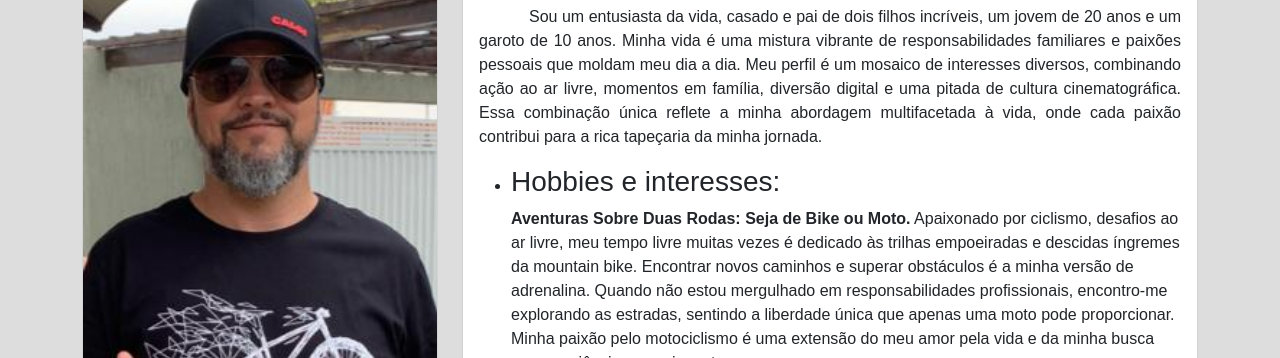
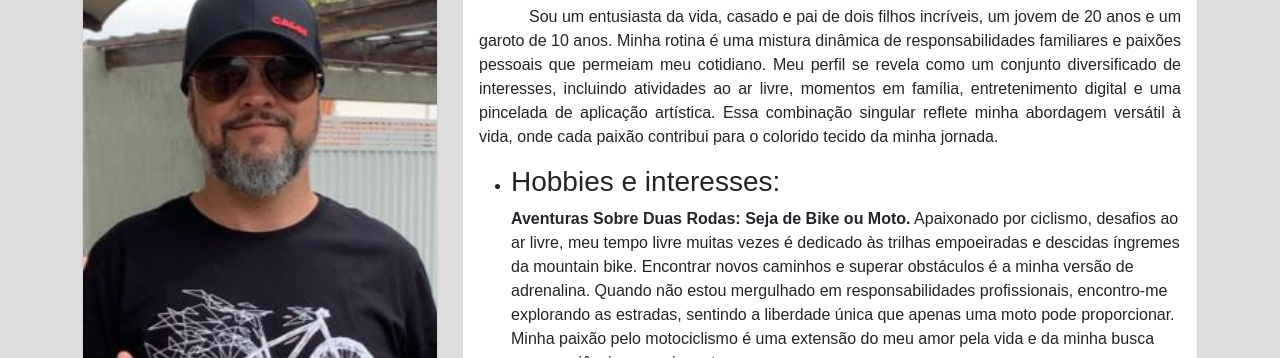
Before and after one commit to EHSS1/Trabalho_perfil, a plain HTML site: page index.html in a window 1280 px wide. Shown: the part 442-800 px from the top of the page. Drawn offline with nearby package versions, Linux system fonts and the light colour scheme.

Commit message:
Update index.html

```diff
--- a/index.html
+++ b/index.html
@@ -31,7 +31,8 @@
             <div class="card">
                 <div class="card-body">
                     <h2>Informações Pessoais</h2>
-                    <p>Sou um entusiasta da vida, casado e pai de dois filhos incríveis, um jovem de 20 anos e um garoto de 10 anos. Minha vida é uma mistura vibrante de responsabilidades familiares e paixões pessoais que moldam meu dia a dia. Meu perfil é um mosaico de interesses diversos, combinando ação ao ar livre, momentos em família, diversão digital e uma pitada de cultura cinematográfica. Essa combinação única reflete a minha abordagem multifacetada à vida, onde cada paixão contribui para a rica tapeçaria da minha jornada.<br/>
+                    <p>Sou um entusiasta da vida, casado e pai de dois filhos incríveis, um jovem de 20 anos e um garoto de 10 anos. Minha rotina é uma mistura dinâmica de responsabilidades familiares e paixões pessoais que permeiam meu cotidiano. Meu perfil se revela como um conjunto diversificado de interesses, incluindo atividades ao ar livre, momentos em família, entretenimento digital e uma pincelada de aplicação artística. Essa combinação singular reflete minha abordagem versátil à vida, onde cada paixão contribui para o colorido tecido da minha jornada.<br/>
+
                     <ul>
                         <li><h3>Hobbies e interesses:</h3>
                         <b>Aventuras Sobre Duas Rodas: Seja de Bike ou Moto.</b>
```
